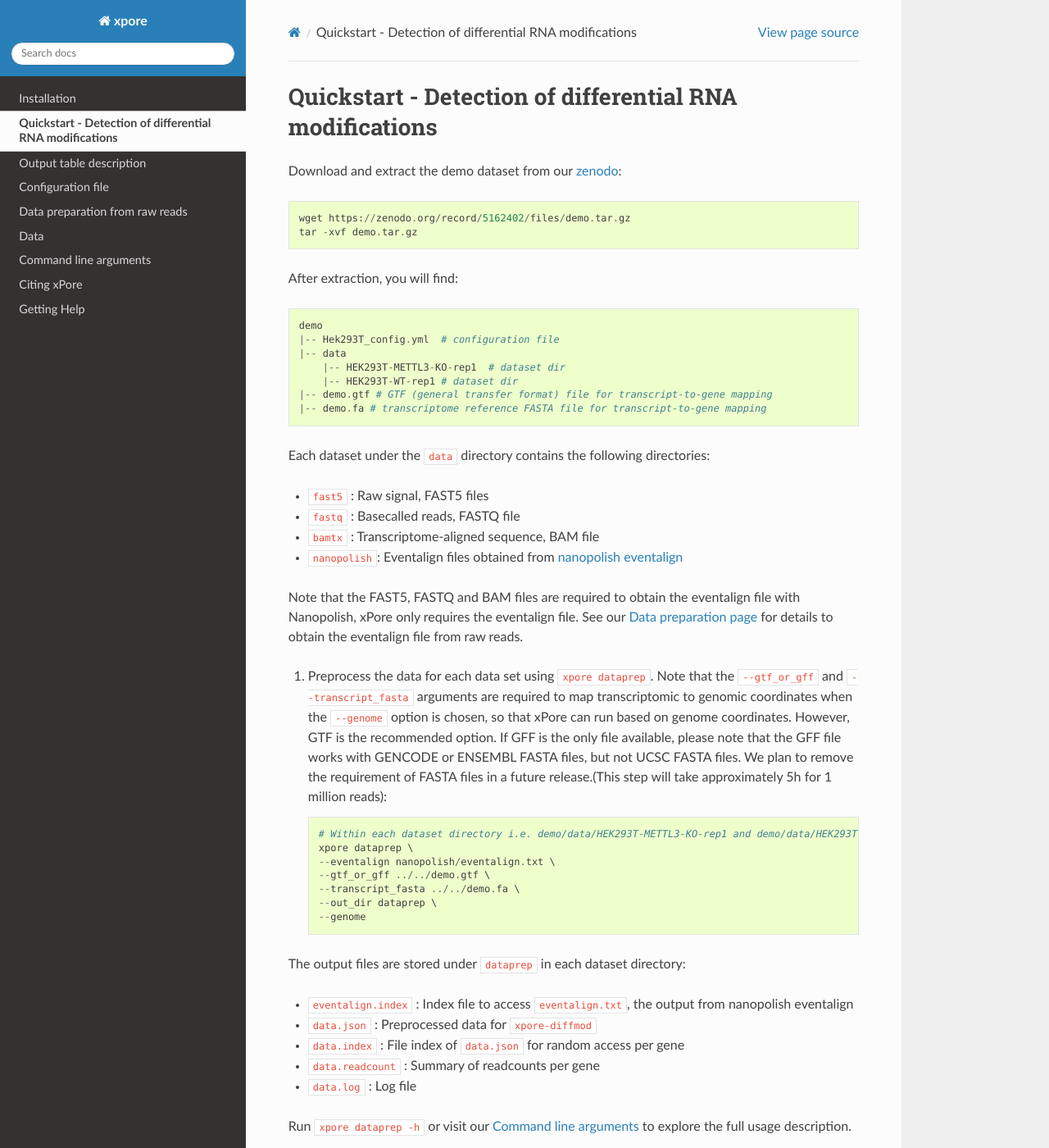
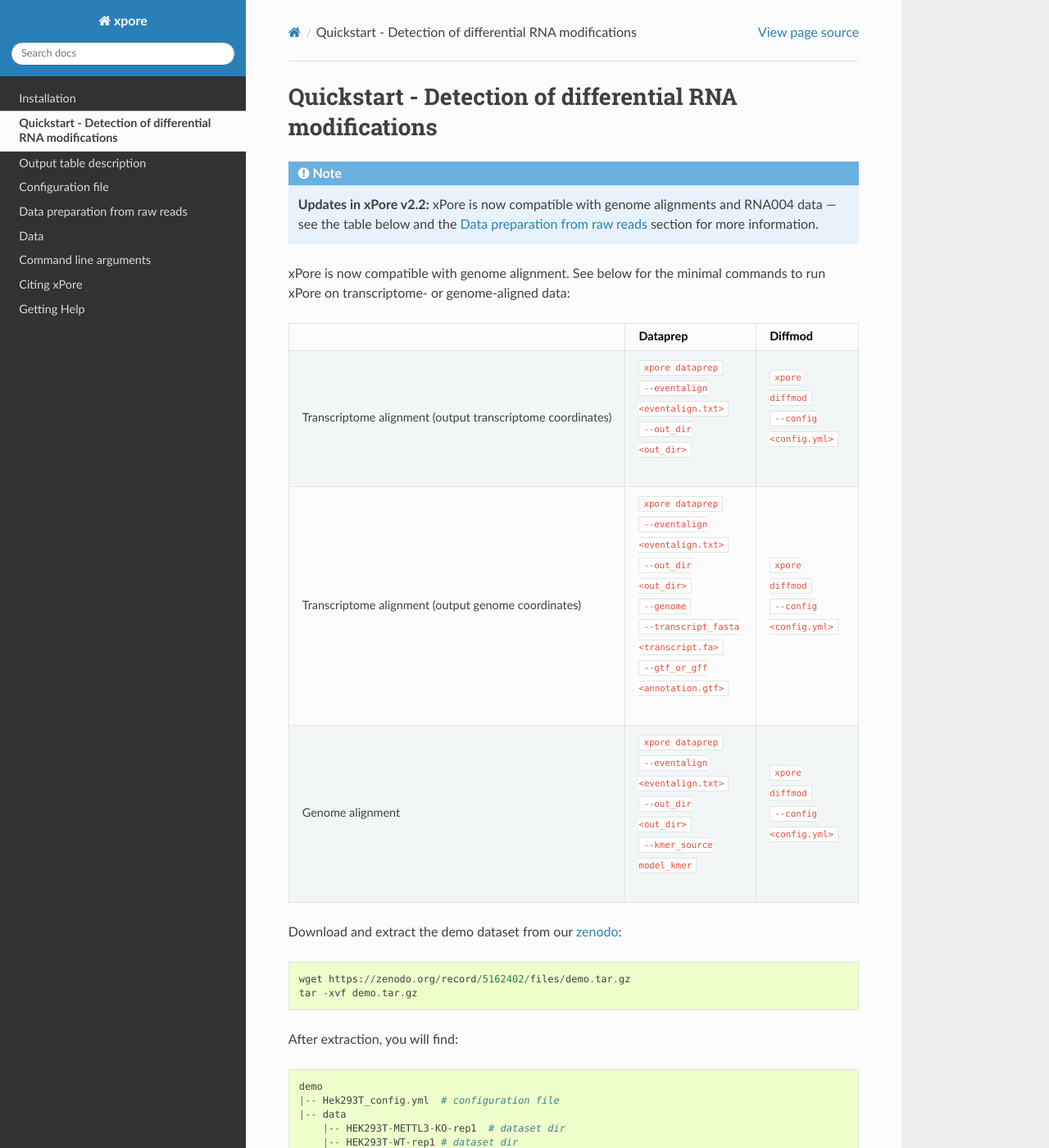
Before and after one commit to GoekeLab/xpore, a Sphinx documentation site: the page built from docs/source/quickstart.rst, in a window 1280 px wide and 1400 px high. Shown: the whole window at 82% size. Built offline with Sphinx 7.4.7 and the Read the Docs theme 3.1.0, drawn with Linux system fonts in a browser that asks for light colours.

Commit message:
Update Docs: document genome-alignment and RNA004 support
- quickstart: add a v2.2 update callout and a table of the minimal
  dataprep/diffmod commands for transcriptome- and genome-aligned data
- preparation: refresh the "from raw reads" steps: added Dorado basecaller (1), transcriptome and genome alignment with minimap2 (2), f5c eventalign (3)
- cmd: add the --kmer_source argument to the dataprep argument table
- outputtable: fix the conf_mu_mod description (was a duplicate of conf_mu_unmod)
- bump version 2.1 -> 2.2 (setup.py, xpore/__init__.py, docs conf.py)

```diff
--- a/docs/source/conf.py
+++ b/docs/source/conf.py
@@ -26,9 +26,9 @@ copyright = '2020, Ploy N. Pratanwanich'
 author = 'Ploy N. Pratanwanich'
 
 # The short X.Y version
-version = '2.0'
+version = '2.2'
 # The full version, including alpha/beta/rc tags
-release = '2.0'
+release = '2.2'
 
 
 # -- General configuration ---------------------------------------------------
--- a/docs/source/outputtable.rst
+++ b/docs/source/outputtable.rst
@@ -18,6 +18,6 @@ mu_mod                                      inferred mean of the modified RNAs d
 sigma2_unmod                                inferred sigma^2 of the unmodified RNAs distribution
 sigma2_mod                                  inferred sigma^2 of the modified RNAs distribution
 conf_mu_unmod                               confidence level of mu_unmod compared to the unmodified reference signal
-conf_mu_mod                                 confidence level of mu_unmod compared to the unmodified reference signal
+conf_mu_mod                                 confidence level of mu_mod compared to the unmodified reference signal
 mod_assignment                              lower if mu_mod < mu_unmod and higher if mu_mod > mu_unmod
 ==========================================  ========================================================================================================================================
--- a/docs/source/quickstart.rst
+++ b/docs/source/quickstart.rst
@@ -2,6 +2,41 @@
 
 Quickstart - Detection of differential RNA modifications
 =========================================================
+
+.. note::
+   **Updates in xPore v2.2:** xPore is now compatible with genome alignments and RNA004 data — see the table below and the :ref:`Data preparation from raw reads <preparation>` section for more information.
+
+xPore is now compatible with genome alignment. See below for the minimal commands to run xPore on transcriptome- or genome-aligned data:
+
+.. list-table::
+   :header-rows: 1
+   :widths: 22 48 30
+
+   * -
+     - **Dataprep**
+     - **Diffmod**
+   * - Transcriptome alignment (output transcriptome coordinates)
+     - | ``xpore dataprep``
+       | ``--eventalign <eventalign.txt>``
+       | ``--out_dir <out_dir>``
+     - | ``xpore diffmod``
+       | ``--config <config.yml>``
+   * - Transcriptome alignment (output genome coordinates)
+     - | ``xpore dataprep``
+       | ``--eventalign <eventalign.txt>``
+       | ``--out_dir <out_dir>``
+       | ``--genome``
+       | ``--transcript_fasta <transcript.fa>``
+       | ``--gtf_or_gff <annotation.gtf>``
+     - | ``xpore diffmod``
+       | ``--config <config.yml>``
+   * - Genome alignment
+     - | ``xpore dataprep``
+       | ``--eventalign <eventalign.txt>``
+       | ``--out_dir <out_dir>``
+       | ``--kmer_source model_kmer``
+     - | ``xpore diffmod``
+       | ``--config <config.yml>``
 
 Download and extract the demo dataset from our `zenodo <https://zenodo.org/record/5162402/files/demo.tar.gz>`_::
 
--- a/setup.py
+++ b/setup.py
@@ -14,7 +14,7 @@ setup(
     name=__pkg_name__,
     license="MIT",
     description='xpore is a python package for Nanopore data analysis of differential RNA modifications.',
-    version='v2.1',
+    version='v2.2',
     long_description=README,
     long_description_content_type='text/markdown',
     url='https://github.com/GoekeLab/xpore',
--- a/xpore/__init__.py
+++ b/xpore/__init__.py
@@ -1 +1 @@
-__version__ = "2.1"
+__version__ = "2.2"
```
Also changed, not shown: docs/source/cmd.rst (+4 -3 lines), docs/source/preparation.rst (+30 -15 lines).
